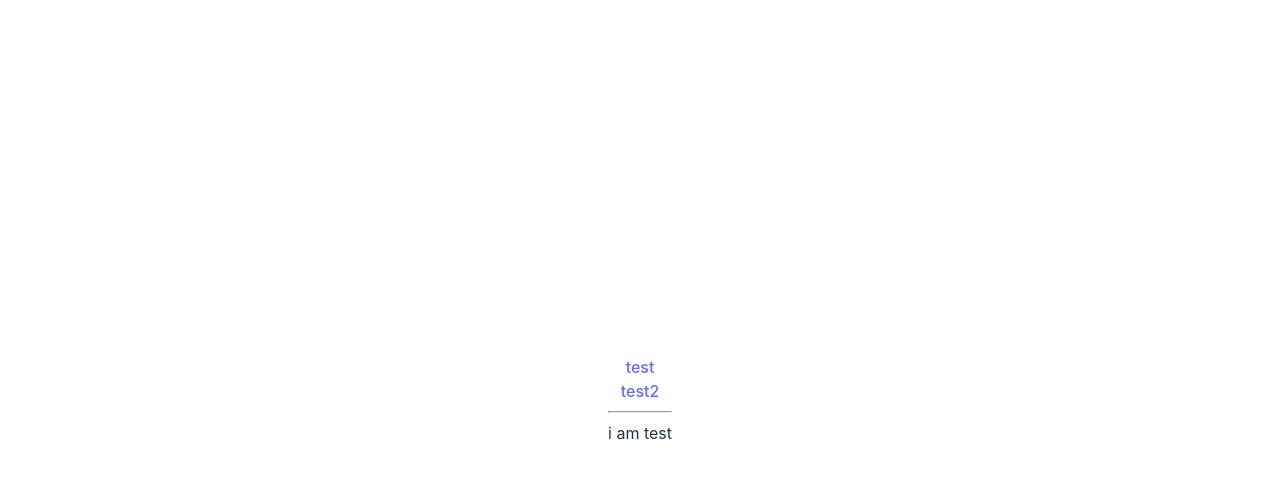
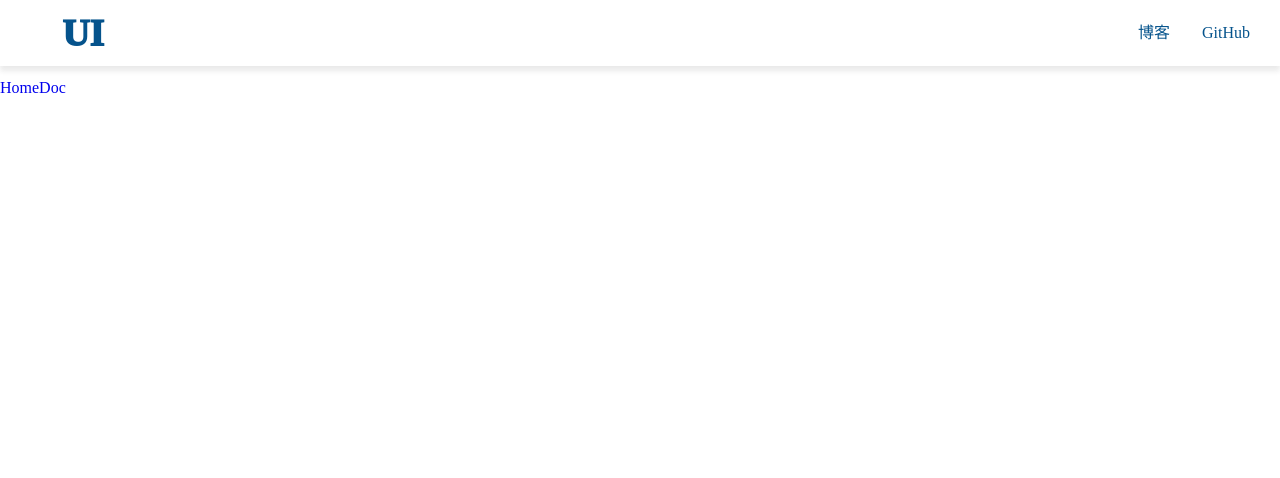
Before and after one commit to shu4ihu/ui-1, a Vue app: page /#/ in a window 1280 px wide. Shown: the top 478 px of the page. Built offline with nearby package versions, Linux system fonts and the light colour scheme.

Commit message:
封装Topnav组件

```diff
--- a/package.json
+++ b/package.json
@@ -9,6 +9,7 @@
     "preview": "vite preview"
   },
   "dependencies": {
+    "sass": "^1.58.0",
     "vue": "^3.2.45",
     "vue-router": "4.1.6"
   },
--- a/src/App.vue
+++ b/src/App.vue
@@ -2,10 +2,6 @@
 </script>
 
 <template>
-  <RouterLink to="/">test</RouterLink>
-  <br>
-  <RouterLink to="/test2">test2</RouterLink>
-  <hr>
   <router-view />
 </template>
 
--- a/src/components/Test.vue
+++ /dev/null
@@ -1,5 +0,0 @@
-<template>
-    <div>
-        i am test
-    </div>
-</template>
--- a/src/components/Test2.vue
+++ /dev/null
@@ -1,5 +0,0 @@
-<template>
-    <div>
-        i am test2
-    </div>
-</template>
--- /dev/null
+++ b/src/components/Topnav.vue
@@ -0,0 +1,60 @@
+<template>
+    <div class="top_nav">
+        <a href="#/" class="logo">
+            <div class="pic">UI</div>
+        </a>
+        <ul class="menu">
+            <li>
+                <a href="#/">博客</a>
+            </li>
+            <li>
+                <a href="#/">GitHub</a>
+            </li>
+        </ul>
+    </div>
+</template>
+
+<style lang="scss" scoped>
+.top_nav{
+    position: fixed;
+    top: 0;
+    left: 0;
+    right: 0;
+    width: auto;
+    color: #05538c;
+    display: flex;
+    padding: 14px;
+    justify-content: center;
+    align-items: center;
+    z-index: 20;
+    background: #fff;
+    box-shadow: 0 5px 5px rgb(51 51 51 / 10%);
+    .logo{
+        margin-left: 50px;
+        cursor: pointer;
+        max-width: 6em;
+        margin-right: auto;
+        .pic{
+            width: 38px;
+            height: 38px;
+            font-size: 38px;
+            font-weight: 1000;
+            color: #05538c;
+            display: flex;
+            align-items: center;
+            justify-content: center;
+        }
+    }
+    .menu{
+        display: flex;
+        white-space: nowrap;
+        flex-wrap: nowrap;
+        li{
+            margin: 0 1em;
+            a{
+                color: inherit;
+            }
+        }
+    }
+}
+</style>
--- a/src/style.css
+++ b/src/style.css
@@ -1,89 +1,46 @@
-:root {
-  font-family: Inter, system-ui, Avenir, Helvetica, Arial, sans-serif;
-  line-height: 1.5;
-  font-weight: 400;
-
-  color-scheme: light dark;
-  color: rgba(255, 255, 255, 0.87);
-  background-color: #242424;
-
-  font-synthesis: none;
-  text-rendering: optimizeLegibility;
-  -webkit-font-smoothing: antialiased;
-  -moz-osx-font-smoothing: grayscale;
-  -webkit-text-size-adjust: 100%;
+html, body, div, span, applet, object, iframe,
+h1, h2, h3, h4, h5, h6, p, blockquote, pre,
+a, abbr, acronym, address, big, cite, code,
+del, dfn, em, img, ins, kbd, q, s, samp,
+small, strike, strong, sub, sup, tt, var,
+b, u, i, center,
+dl, dt, dd, ol, ul, li,
+fieldset, form, label, legend,
+table, caption, tbody, tfoot, thead, tr, th, td,
+article, aside, canvas, details, embed,
+figure, figcaption, footer, header, hgroup,
+menu, nav, output, ruby, section, summary,
+time, mark, audio, video {
+	margin: 0;
+	padding: 0;
+	border: 0;
+	font-size: 100%;
+	font: inherit;
+	vertical-align: baseline;
 }
-
-a {
-  font-weight: 500;
-  color: #646cff;
-  text-decoration: inherit;
+/* HTML5 display-role reset for older browsers */
+article, aside, details, figcaption, figure,
+footer, header, hgroup, menu, nav, section {
+	display: block;
 }
-a:hover {
-  color: #535bf2;
+body {
+	line-height: 1;
 }
-
-a {
-  font-weight: 500;
-  color: #646cff;
-  text-decoration: inherit;
+ol, ul {
+	list-style: none;
 }
-a:hover {
-  color: #535bf2;
+blockquote, q {
+	quotes: none;
 }
-
-body {
-  margin: 0;
-  display: flex;
-  place-items: center;
-  min-width: 320px;
-  min-height: 100vh;
+blockquote:before, blockquote:after,
+q:before, q:after {
+	content: '';
+	content: none;
 }
-
-h1 {
-  font-size: 3.2em;
-  line-height: 1.1;
+table {
+	border-collapse: collapse;
+	border-spacing: 0;
 }
-
-button {
-  border-radius: 8px;
-  border: 1px solid transparent;
-  padding: 0.6em 1.2em;
-  font-size: 1em;
-  font-weight: 500;
-  font-family: inherit;
-  background-color: #1a1a1a;
-  cursor: pointer;
-  transition: border-color 0.25s;
+a{
+	text-decoration: none;
 }
-button:hover {
-  border-color: #646cff;
-}
-button:focus,
-button:focus-visible {
-  outline: 4px auto -webkit-focus-ring-color;
-}
-
-.card {
-  padding: 2em;
-}
-
-#app {
-  max-width: 1280px;
-  margin: 0 auto;
-  padding: 2rem;
-  text-align: center;
-}
-
-@media (prefers-color-scheme: light) {
-  :root {
-    color: #213547;
-    background-color: #ffffff;
-  }
-  a:hover {
-    color: #747bff;
-  }
-  button {
-    background-color: #f9f9f9;
-  }
-}
--- /dev/null
+++ b/src/views/Doc.vue
@@ -0,0 +1,19 @@
+<template>
+    <div>
+        <Topnav/>
+        <div class="content">
+            <aside>边栏</aside>
+            <main>主内容</main>
+        </div>
+    </div>
+</template>
+
+<script lang="ts" setup>
+import Topnav from '../components/Topnav.vue'
+</script>
+
+<style lang="scss" scoped>
+.content{
+    padding-top: 80px;
+}
+</style>
--- /dev/null
+++ b/src/views/Home.vue
@@ -0,0 +1,19 @@
+<template>
+    <div>
+        <Topnav/>
+        <section class="content">
+            <router-link to="#">Home</router-link>
+            <router-link to="doc">Doc</router-link>
+        </section>
+    </div>
+</template>
+
+<script lang="ts" setup>
+import Topnav from "../components/Topnav.vue"
+</script>
+
+<style lang="scss" scoped>
+.content{
+    padding-top: 80px;
+}
+</style>
```
Also changed, not shown: src/main.ts (+4 -4 lines), 1 other file (tests, documents, lock files or other folders).
